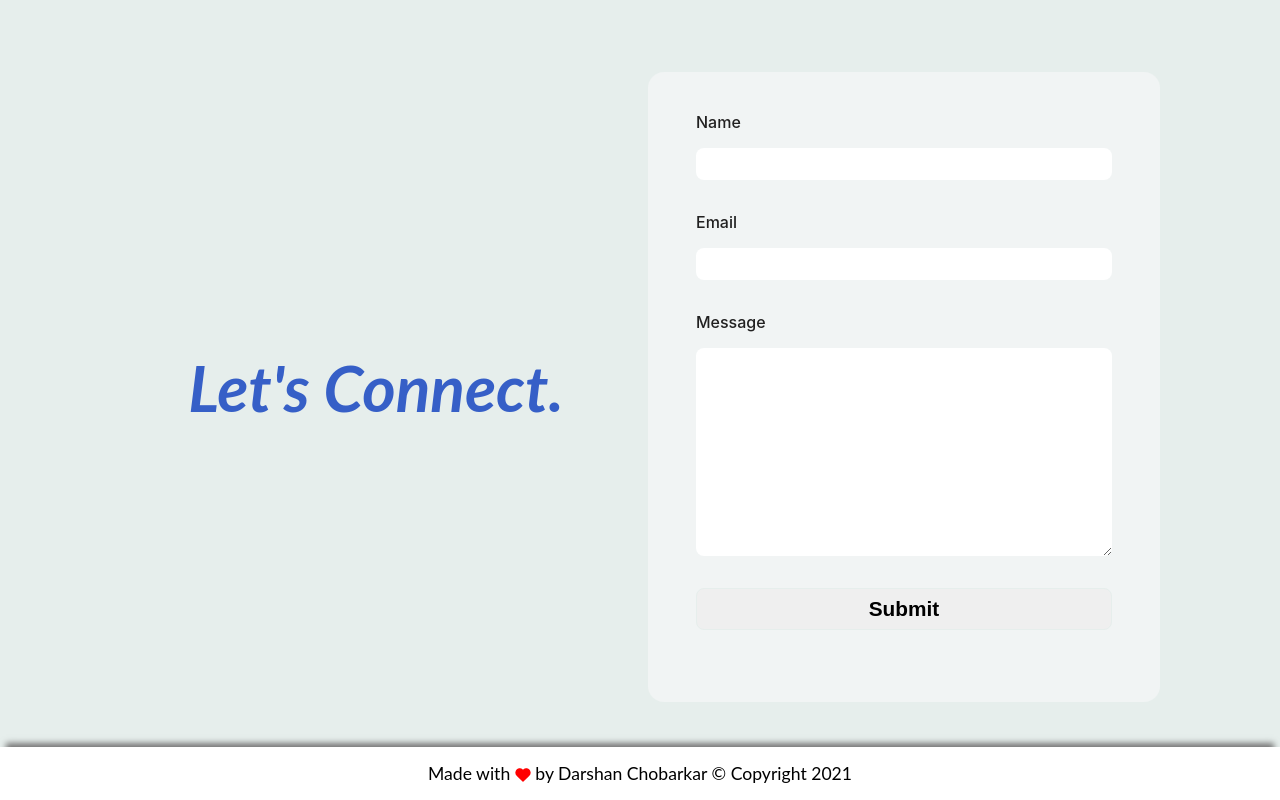
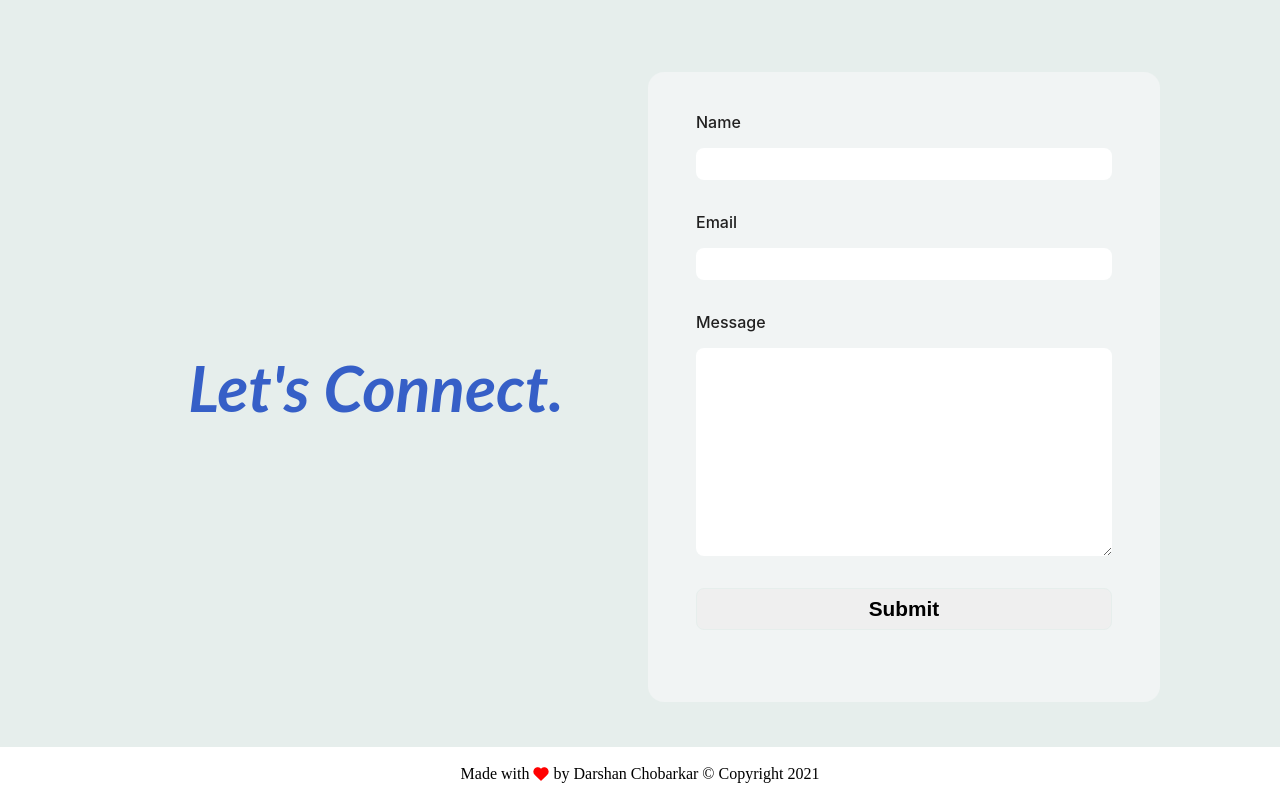
Before and after one commit to dchobarkar/design-portfolio-template, a React (Create React App) app: page / in a window 1280 px wide. Shown: the part 3493-4293 px from the top of the page. Built offline with nearby package versions, Linux system fonts and the light colour scheme.

Commit message:
Footer modified

```diff
--- /dev/null
+++ b/src/components/Footer/Footer.css.js
@@ -0,0 +1,18 @@
+export const FooterCSS = {
+  root: {
+    padding: "1rem",
+    fontFamily: "Montserrat",
+    fontWeight: "400",
+    fontSize: "1rem",
+    textAlign: "center",
+    color: "var(--text-black)",
+    backgroundColor: "var(--background-white)",
+
+    "& svg": {
+      position: "relative",
+      top: "3px",
+      color: "red",
+      fill: "red",
+    },
+  },
+};
--- a/src/components/Footer/Footer.js
+++ b/src/components/Footer/Footer.js
@@ -2,27 +2,10 @@ import React from "react";
 import { makeStyles } from "@material-ui/styles";
 import { Heart } from "react-feather";
 
+import { FooterCSS } from "./Footer.css";
+
 // CSS
-const useStyles = makeStyles({
-  root: {
-    padding: "1rem",
-    position: "relative",
-    zIndex: "1",
-    fontFamily: "lato",
-    fontSize: "1.1rem",
-    textAlign: "center",
-    color: "var(--primary-text)",
-    backgroundColor: "var(--primary-300)",
-    boxShadow: "0 -10px 6px -6px #777",
-
-    "& svg": {
-      position: "relative",
-      top: "3px",
-      color: "red",
-      fill: "red",
-    },
-  },
-});
+const useStyles = makeStyles({ ...FooterCSS });
 
 function Footer(props) {
   const classes = useStyles();
```
